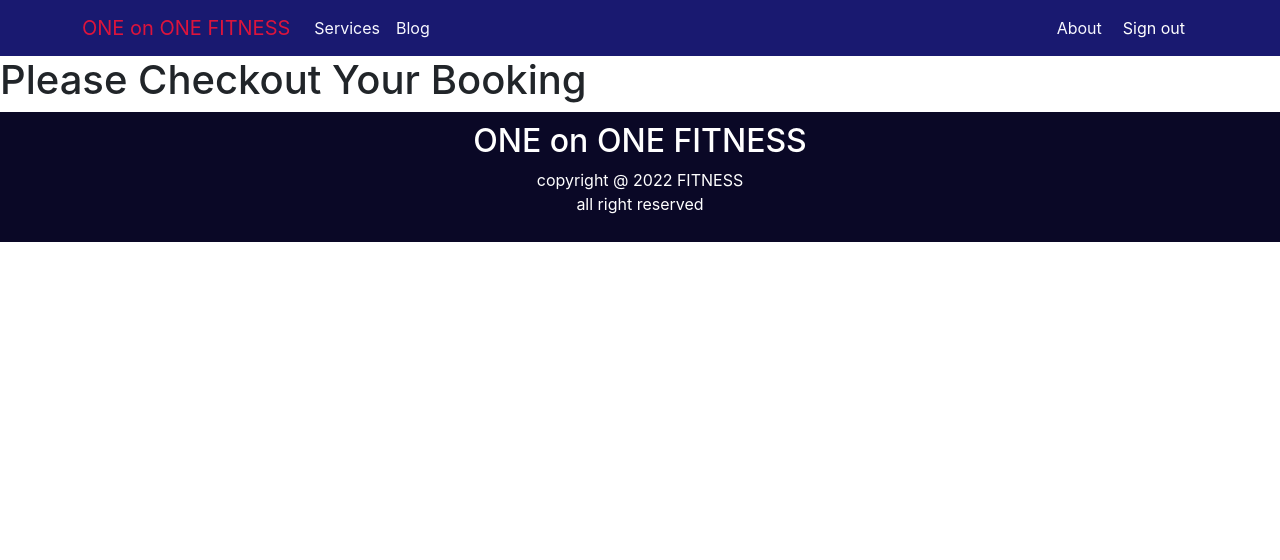
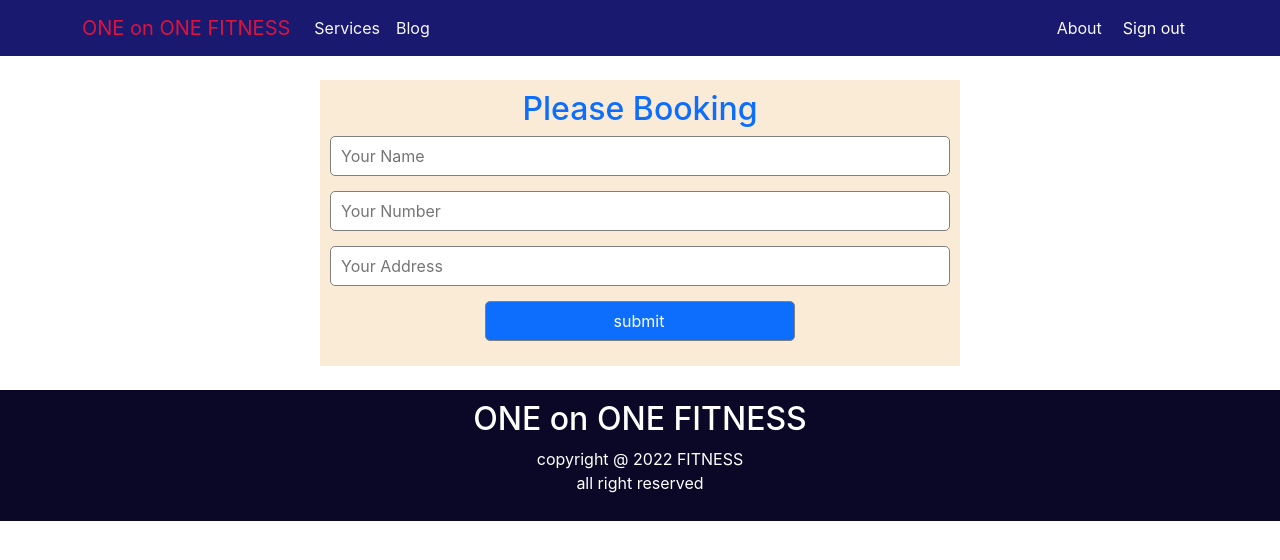
Before and after one commit to AbidHasan0/one-on-one-fitness, a React (Create React App) app: page /checkout in a window 1280 px wide. Shown: the top 560 px of the page. Built offline with nearby package versions, Linux system fonts and the light colour scheme; no server answers; sample sign-in values are in the browser's storage.

Commit message:
add to chaking form on booking

```diff
--- a/src/Pages/Checkout/Checkout.js
+++ b/src/Pages/Checkout/Checkout.js
@@ -1,9 +1,29 @@
 import React from 'react';
 
 const Checkout = () => {
+
+
+   const handleSubmit = (event) => {
+      event.preventDefault();
+      alert('Sucessfull your booking')
+      handleSubmit.value = "";
+   }
    return (
-      <div>
-         <h1>Please Checkout Your Booking</h1>
+      <div className='py-4'>
+         <div className='register-form'>
+            <h2 style={{ textAlign: 'center' }} className="text-primary">Please Booking</h2>
+            <form onSubmit={handleSubmit}>
+               <input type="text" name="name" id="" placeholder='Your Name' required />
+
+               <input type="number" name="number" id="" placeholder='Your Number' required />
+
+               <input type="Address" name="Address" id="" placeholder='Your Address' required />
+
+               <input
+                  className='w-50 mx-auto btn btn-primary mt-2'
+                  type="submit" value="submit" />
+            </form>
+         </div>
       </div>
    );
 };
```
